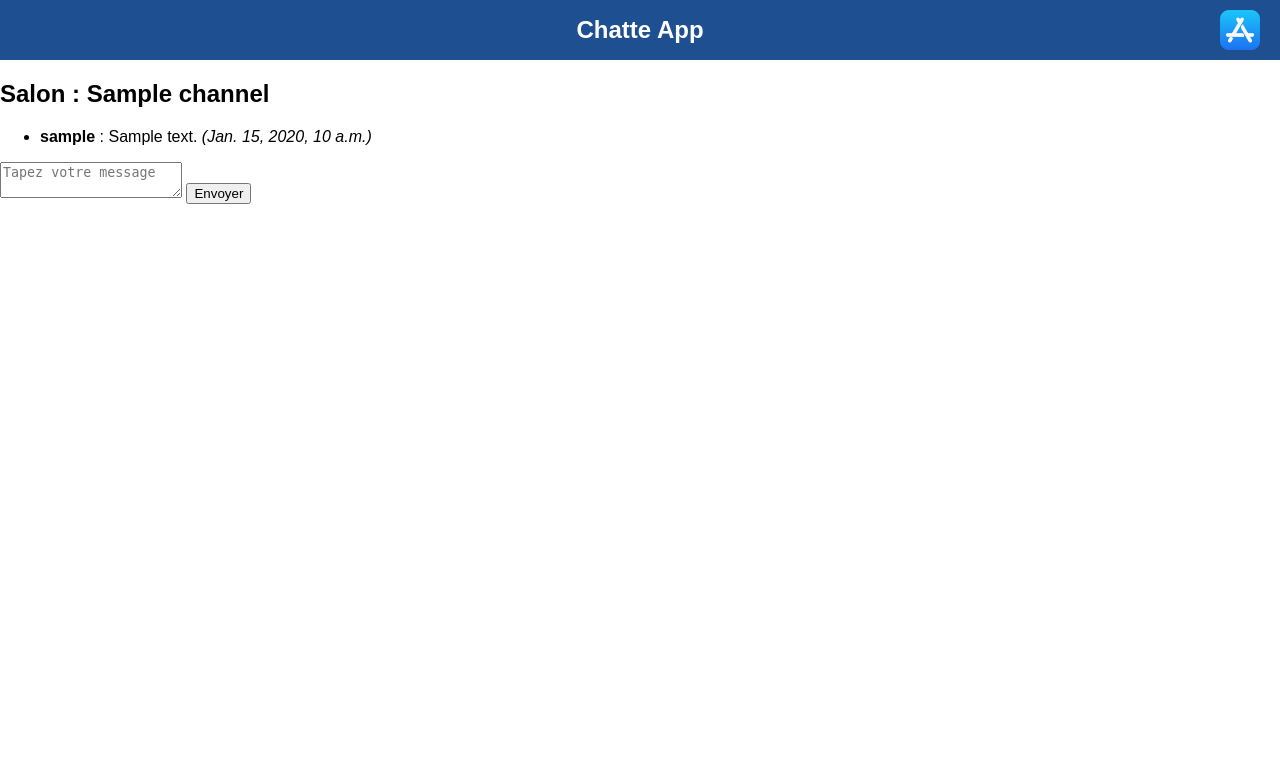
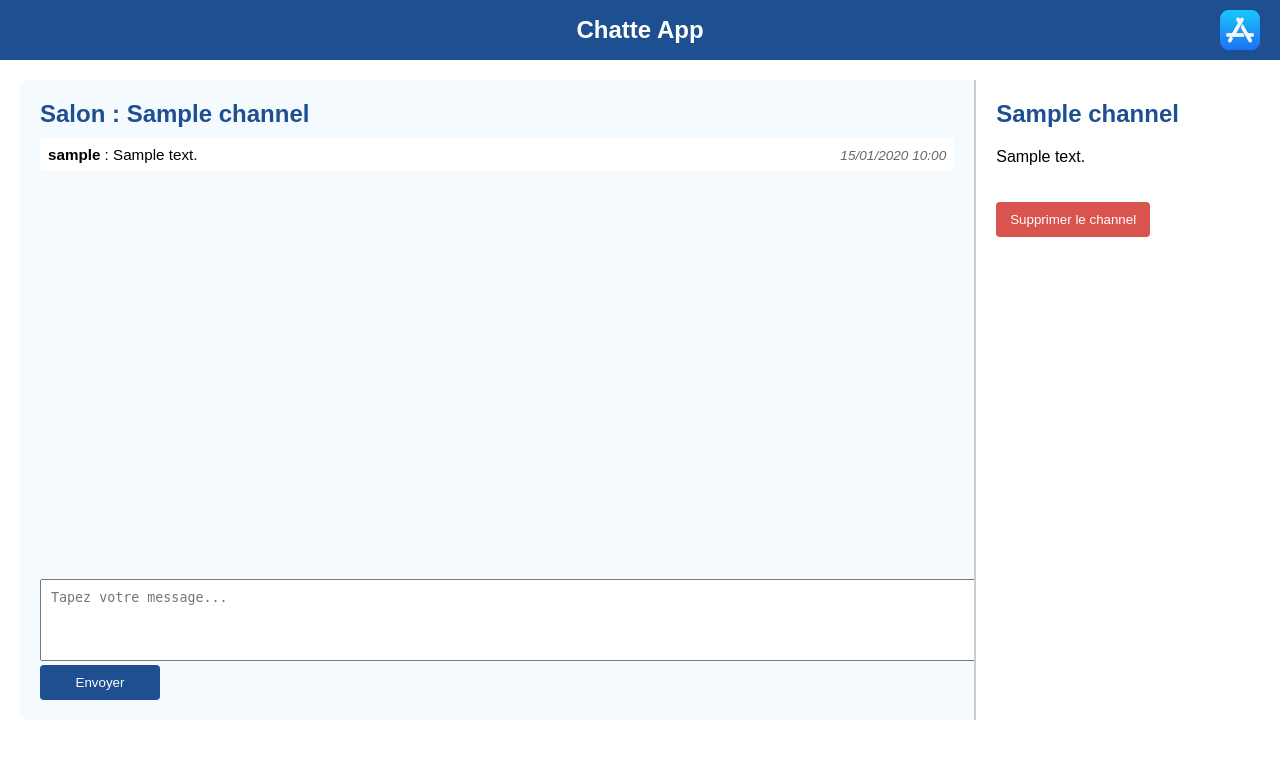
Before and after one commit to JuiceKo/TW_PROJET, a Django app: page /chat/1/ in a window 1280 px wide. Shown: the top 759 px of the page. Run offline with Django 5.2, Linux system fonts and the light colour scheme; a user stored in the database is signed in; tables that the repository leaves empty hold one stand-in row (values such as "Sample post").

Commit message:
chatroom_detail.html -> Delete / Detail / Mise en page / Message

```diff
--- a/DBE_project/chat_app/models.py
+++ b/DBE_project/chat_app/models.py
@@ -8,10 +8,14 @@ class Channel(models.Model):
     updated_at = models.DateTimeField(auto_now=True)
 
     def __str__(self):
-        return f"{self.name}"
+        return self.name
 
 class Message(models.Model):
-    channel = models.ForeignKey(Channel, on_delete=models.CASCADE, related_name='messages')
+    channel = models.ForeignKey(
+        Channel,
+        on_delete=models.CASCADE,
+        related_name='messages'
+    )
     user = models.ForeignKey(User, on_delete=models.CASCADE)
     content = models.TextField()
     timestamp = models.DateTimeField(auto_now_add=True)
--- a/DBE_project/chat_app/templates/chat_app/chatroom_detail.html
+++ b/DBE_project/chat_app/templates/chat_app/chatroom_detail.html
@@ -1,18 +1,126 @@
 {% extends 'squelette.html' %}
+
 {% block content %}
+<style>
+  .chat-container {
+    display: flex;
+    height: 80vh;
+    margin: 20px;
+    background-color: #f5faff;
+    border-radius: 8px;
+    overflow: hidden;
+  }
+  .chat-section {
+    flex: 3;
+    display: flex;
+    flex-direction: column;
+    padding: 20px;
+  }
+  .chat-section h2 {
+    color: #1d4f91;
+    margin-top: 0;
+    margin-bottom: 10px;
+  }
+  .chat-messages {
+    flex: 1;
+    overflow-y: auto;
+    margin-bottom: 10px;
+  }
+  .chat-messages ul {
+    list-style: none;
+    margin: 0;
+    padding-left: 0;
+  }
+  .chat-messages li {
+    display: flex;
+    justify-content: space-between;
+    align-items: baseline;
+    margin-bottom: 10px;
+    background-color: #fff;
+    padding: 8px;
+    border-radius: 4px;
+  }
+  .message-content {
+    font-size: 0.95em;
+  }
+  .timestamp {
+    font-size: 0.85em;
+    color: #666;
+    margin-left: 15px;
+    font-style: italic;
+  }
+  .message-form textarea {
+    width: 100%;
+    height: 60px;
+    padding: 10px;
+    resize: none;
+  }
+  .message-form button {
+    width: 120px;
+    padding: 10px;
+    background-color: #1d4f91;
+    color: #fff;
+    border: none;
+    border-radius: 4px;
+    cursor: pointer;
+  }
+  .message-form button:hover {
+    background-color: #153869;
+  }
+  .channel-info {
+    flex: 0.8;
+    background-color: #fff;
+    border-left: 2px solid #ccc;
+    padding: 20px;
+    overflow-y: auto;
+  }
+  .channel-info h2 {
+    color: #1d4f91;
+    margin-top: 0;
+  }
+  .delete-button {
+    margin-top: 20px;
+    background-color: #d9534f;
+    color: #fff;
+    border: none;
+    padding: 10px 14px;
+    border-radius: 4px;
+    cursor: pointer;
+  }
+  .delete-button:hover {
+    background-color: #c9302c;
+  }
+</style>
+
+<div class="chat-container">
+  <div class="chat-section">
     <h2>Salon : {{ room.name }}</h2>
+    <div class="chat-messages">
       <ul>
         {% for message in messages %}
           <li>
-        <strong>{{ message.user.username }}</strong> :
-        {{ message.content }} <em>({{ message.timestamp }})</em>
+            <span class="message-content">
+              <strong>{{ message.user.username }}</strong> : {{ message.content }}
+            </span>
+            <span class="timestamp">{{ message.timestamp|date:"d/m/Y H:i" }}</span>
           </li>
         {% endfor %}
       </ul>
-
-  <form method="POST">
+    </div>
+    <form method="POST" class="message-form">
       {% csrf_token %}
-    <textarea name="content" placeholder="Tapez votre message"></textarea>
+      <textarea name="content" placeholder="Tapez votre message..."></textarea>
       <button type="submit">Envoyer</button>
     </form>
+  </div>
+  <div class="channel-info">
+    <h2>{{ room.name }}</h2>
+    <p>{{ room.description }}</p>
+
+    <form action="{% url 'delete_channel' room.id %}" method="POST">
+      {% csrf_token %}
+      <button type="submit" class="delete-button">Supprimer le channel</button>
+    </form>
+  </div>
+</div>
 {% endblock %}
--- a/DBE_project/chat_app/urls.py
+++ b/DBE_project/chat_app/urls.py
@@ -3,6 +3,7 @@ from . import views
 
 urlpatterns = [
     path('', views.chatroom_list, name='chatroom_list'),
-    path('create/', views.create_chatroom, name='create_chatroom'),
+    path('create/', views.create_channel_view, name='create_chatroom'),
     path('<int:room_id>/', views.chatroom_detail, name='chatroom_detail'),
+    path('channel/<int:room_id>/delete/', views.delete_channel, name='delete_channel'),
 ]
--- a/DBE_project/chat_app/views.py
+++ b/DBE_project/chat_app/views.py
@@ -39,16 +39,37 @@ def chatroom_detail(request, room_id):
     if request.method == 'POST':
         content = request.POST.get('content')
         if content:
-            Message.objects.create(chatroom=room, user=request.user, content=content)
+            # Utilise "channel=room" (et non "chatroom")
+            Message.objects.create(
+                channel=room,
+                user=request.user,
+                content=content
+            )
         return redirect('chatroom_detail', room_id=room.id)
 
-    return render(request, 'chat_app/chatroom_detail.html', {'room': room, 'messages': messages})
+    return render(request, 'chat_app/chatroom_detail.html', {
+        'room': room,
+        'messages': messages
+    })
 
 @login_required
-def create_chatroom(request):
+def create_channel_view(request):
     if request.method == 'POST':
         name = request.POST.get('name')
+        description = request.POST.get('description', '')
+
         if name:
-            Channel.objects.create(name=name)
+            Channel.objects.create(name=name, description=description)
+            return redirect('chatroom_list')
+        else:
+            pass
+
+    return render(request, 'chat_app/create_chatroom.html')
+
+@login_required
+def delete_channel(request, room_id):
+    channel = get_object_or_404(Channel, id=room_id)
+    if request.method == 'POST':
+        channel.delete()
         return redirect('chatroom_list')
-    return render(request, 'chat_app/create_chatroom.html')
+    return redirect('chatroom_detail', room_id=channel.id)
```
Also changed, not shown: DBE_project/chat_app/templates/chat_app/create_chatroom.html (+55 -3 lines). Lines whose indentation alone changed are shown as unchanged.
